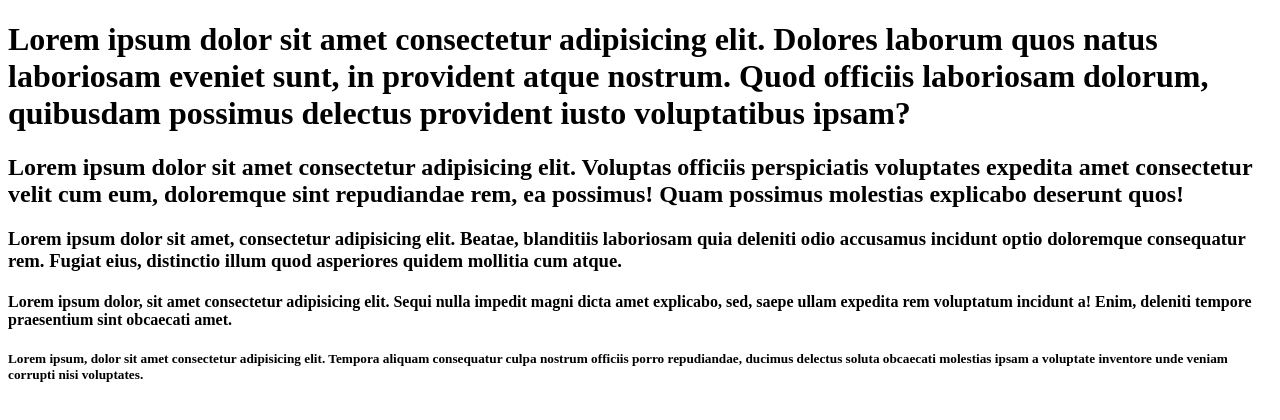
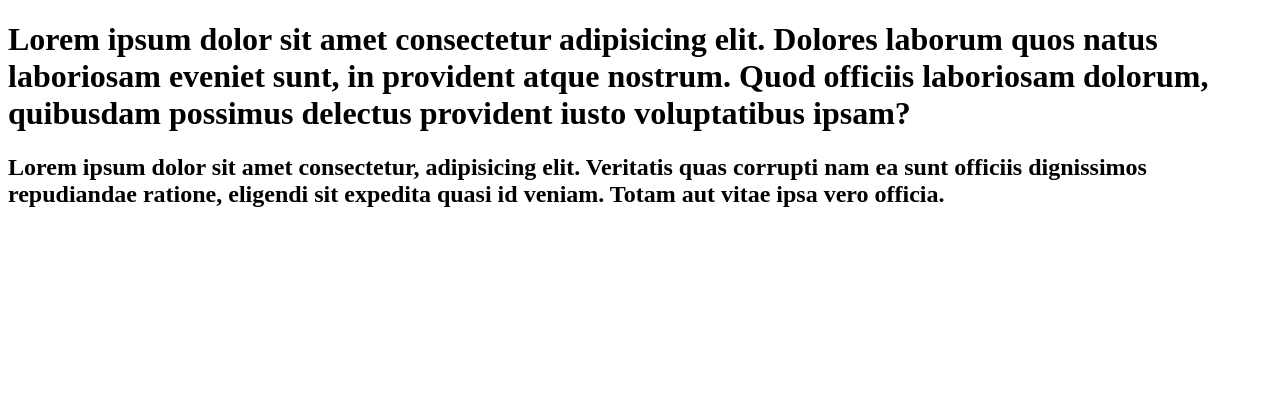
Before and after one commit to DanCi22/proyecto, a plain HTML site: page index.html in a window 1280 px wide. Drawn offline with Linux system fonts and the light colour scheme.

Commit message:
probando el 2do lorem con jenkins

```diff
--- a/index.html
+++ b/index.html
@@ -9,18 +9,9 @@
     <h1>Lorem ipsum dolor sit amet consectetur adipisicing elit. Dolores laborum quos natus laboriosam eveniet sunt, in provident atque nostrum. Quod officiis laboriosam dolorum, quibusdam possimus delectus provident iusto voluptatibus ipsam?
 
     </h1>
-    <h2>Lorem ipsum dolor sit amet consectetur adipisicing elit. Voluptas officiis perspiciatis voluptates expedita amet consectetur velit cum eum, doloremque sint repudiandae rem, ea possimus! Quam possimus molestias explicabo deserunt quos!
+
+    <h2>Lorem ipsum dolor sit amet consectetur, adipisicing elit. Veritatis quas corrupti nam ea sunt officiis dignissimos repudiandae ratione, eligendi sit expedita quasi id veniam. Totam aut vitae ipsa vero officia.
 
     </h2>
-    <h3>Lorem ipsum dolor sit amet, consectetur adipisicing elit. Beatae, blanditiis laboriosam quia deleniti odio accusamus incidunt optio doloremque consequatur rem. Fugiat eius, distinctio illum quod asperiores quidem mollitia cum atque.
-
-    </h3>
-    <h4>Lorem ipsum dolor, sit amet consectetur adipisicing elit. Sequi nulla impedit magni dicta amet explicabo, sed, saepe ullam expedita rem voluptatum incidunt a! Enim, deleniti tempore praesentium sint obcaecati amet.
-
-    </h4>
-
-    <h5>Lorem ipsum, dolor sit amet consectetur adipisicing elit. Tempora aliquam consequatur culpa nostrum officiis porro repudiandae, ducimus delectus soluta obcaecati molestias ipsam a voluptate inventore unde veniam corrupti nisi voluptates.
-
-    </h5>
 </body>
 </html>
```
